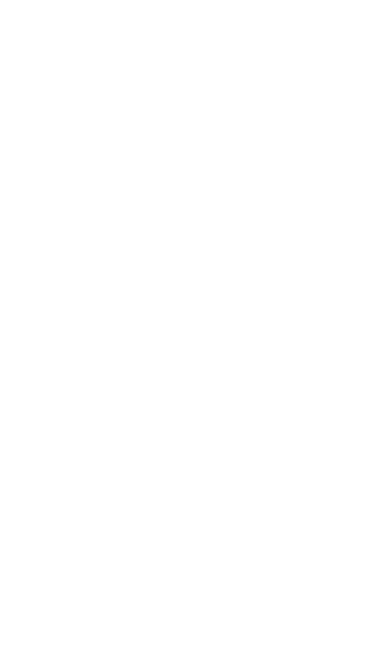
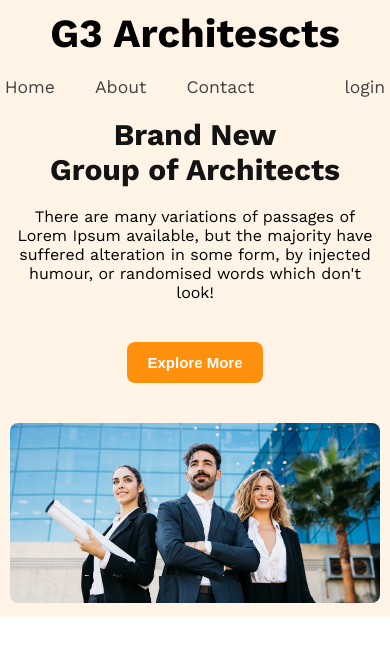
Before and after one commit to ashikurbd71/G3-Archhitects, a plain HTML site: page index.html in a window 390 px wide. Drawn offline with nearby package versions, Linux system fonts and the light colour scheme.

Commit message:
header done

```diff
--- a/index.html
+++ b/index.html
@@ -7,16 +7,55 @@
     <link rel="stylesheet" href="style.css">
 
 <!--fontsome links-->
-
+<link rel="preconnect" href="https://fonts.googleapis.com">
+<link rel="preconnect" href="https://fonts.gstatic.com" crossorigin>
+<link href="https://fonts.googleapis.com/css2?family=Lato:wght@400;700&family=Work+Sans:wght@400;700&display=swap" rel="stylesheet">
 <!--fontsome links-->
 <body>
 
-
+<!--header-section-->
     <header>
         <nav>
+                <h3>G3 Architescts</h3>
 
+                <ul>
+                    <li>Home</li>
+                    <li>About</li>
+                    <li>Contact</li>
+                    <li id="login">login</li>
+                </ul>
         </nav>
+
+        <section>
+            <div class="banner">
+
+                <div class="banner-text">
+
+                   <h1 class="banner-h">Brand New <br>  Group of Architects</h1>
+                        <p class="banner">There are many variations of passages of Lorem Ipsum available, but the majority have suffered alteration in some form, by injected humour, or randomised words which don't look!</p>
+
+
+
+                <button class="banner-btn">Explore More</button>
+
+
+            </div>
+
+
+
+
+
+
+                        <img class="header-img" src="images/banner.png" alt="">
+
+
+                </div>
+                 </div>
+            </div>
+        </section>
     </header>
+
+    <!--end header-->
     <main></main>
     <footer></footer>
 
--- a/style.css
+++ b/style.css
@@ -3,3 +3,183 @@
     padding: 0;
     box-sizing: border-box;
 }
+
+/*common tag*/
+body{
+    font-family: 'Lato', sans-serif;
+     font-family: 'Work Sans', sans-serif;
+}
+
+.banner-h{
+    color:#131313;
+text-align: center;
+
+font-size: 3.2rem;
+ margin-top: 100px;
+margin-bottom: 20px;
+font-weight: 700;
+
+}
+
+.banner-p{
+    color:  #727272;
+text-align: center;
+font-family: Work Sans;
+font-size: 16px;
+margin-bottom: 40px;
+
+line-height: 20px;
+font-weight: 400;
+}
+
+.banner-btn{
+    margin-top: 40px;
+    border-radius: 8px;
+background: #FF900E;
+    padding:13px 40px;
+    border: none;
+    font-weight: 700;
+    color: white;
+    font-size: 15px;
+
+}
+
+
+
+/*header style*/
+
+header{
+    background-color:rgba(255, 144, 14, 0.10);
+    padding: 40px 230px;
+}
+
+header h3{
+    font-weight: 700;
+    font-size: 2rem;
+}
+
+nav{
+    display: flex;
+justify-content: space-between;
+align-items: center;
+}
+
+nav ul{
+    display: flex;
+   gap: 50px;
+   list-style: none;
+   font-size: 1.1rem;
+   font-weight: 500;
+   color:  #424242;
+}
+
+#login{
+    margin-left: 50px;
+
+}
+
+
+/*banner section*/
+
+.banner-text{
+
+
+max-width: 800px;
+text-align: center;
+margin: 0 auto;
+
+}
+
+
+.header-img{
+    width: 100%;
+    border-radius: 8px;
+
+    margin-top: 40px;
+}
+
+
+/*responsive section*/
+
+
+@media screen and (max-width:576px){
+
+    header{
+        padding: 10px;
+    }
+
+    nav{
+      flex-direction: column;
+    }
+
+   nav ul li{
+        flex-direction: column;
+
+    }
+
+    nav ul{
+        margin-top: 20px;
+        gap:20px;
+    }
+
+
+    header h3{
+
+        font-size: 20px;
+    }
+
+    .banner-h{
+        margin-top: 20px;
+        font-size: 20px;
+        text-align: center;
+    }
+    .banner-p{
+        font-size: 10px;
+    }
+    .banner-btn{
+        padding: 12px 20px;
+    }
+}
+
+
+/*tablet*/
+
+@media screen and  (max-width:960px) {
+
+    header{
+        padding: 10px;
+    }
+
+    nav{
+      flex-direction: column;
+    }
+
+   nav ul li{
+        flex-direction: column;
+
+    }
+
+    nav ul{
+        margin-top: 20px;
+        gap:40px;
+    }
+
+
+    header h3{
+
+        font-size: 40px;
+    }
+
+    .banner-h{
+        margin-top: 20px;
+        font-size: 30px;
+        text-align: center;
+    }
+    .banner-p{
+        font-size: 10px;
+    }
+    .banner-btn{
+        padding: 12px 20px;
+    }
+
+}
```
